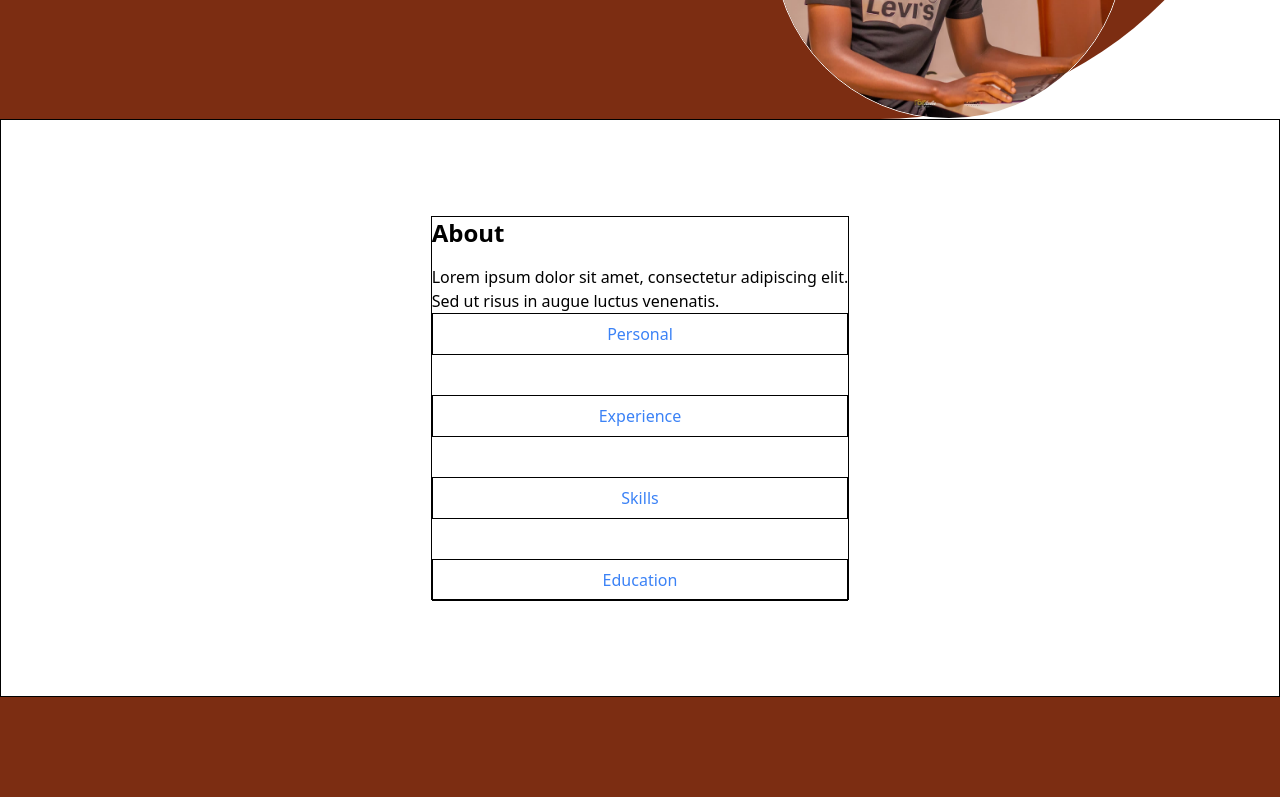
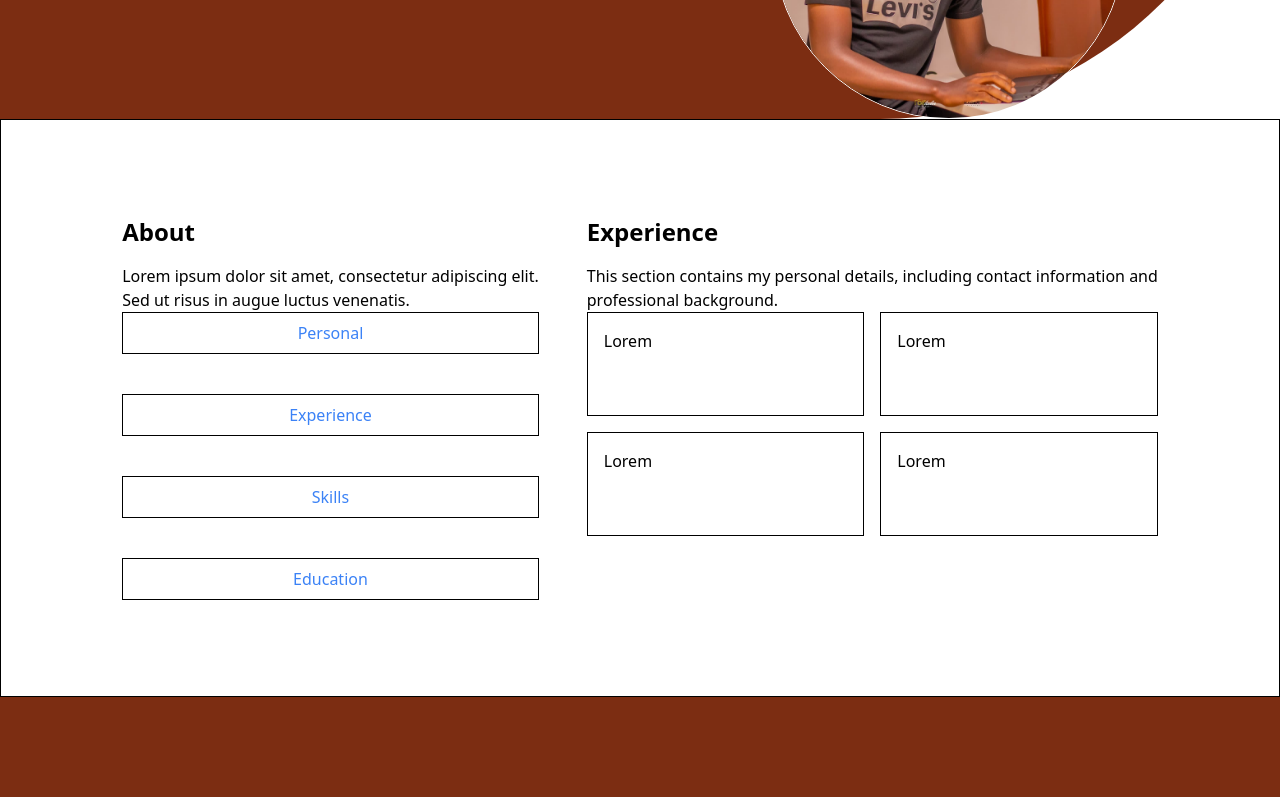
Before and after one commit to Gerardotango/New-portfolio, a React (Vite) app: page /experience in a window 1280 px wide. Shown: the part 521-1318 px from the top of the page. Built offline with nearby package versions, Linux system fonts and the light colour scheme; a web font is replaced by a local one.

Commit message:
Added personal and experience_about files, and modified the border in about.jsx

```diff
--- /dev/null
+++ b/src/components/Experience_about.jsx
@@ -0,0 +1,29 @@
+function Experience_about() {
+    return(
+        <div className='flex flex-col   h-96'>
+      <div>
+        <h2 className="text-2xl font-bold mb-4 text-black">Experience</h2>
+        <p className="text-black">This section contains my personal details, including contact information and<br/> professional background.</p>
+      </div>
+
+      <div className="grid  grid-cols-2 grid-rows-2 h-56 text-black  gap-4">
+        <div className="border border-black p-4">
+          <p>Lorem </p>
+        </div>
+        <div className="border border-black p-4">
+          <p>Lorem </p>
+        </div>
+        <div className="border border-black p-4">
+          <p>Lorem </p>
+        </div>
+        <div className="border border-black p-4">
+          <p>Lorem </p>
+      </div>
+
+
+
+      </div>
+      </div>
+    )
+}
+export default Experience_about;
--- a/src/components/Personal_about.jsx
+++ b/src/components/Personal_about.jsx
@@ -1,18 +1,18 @@
 function Personal_about() {
     return(
-        <div className='flex flex-col  border border-black h-96'>
+        <div className='flex flex-col h-96 gap-8 w-[35rem]'>
       <div>
         <h2 className="text-2xl font-bold mb-4 text-black">Personal Information</h2>
         <p className="text-black">This section contains my personal details, including contact information and<br/> professional background.</p>
       </div>
 
-      <div className="flex flex-row border border-black h-56">
-        <div className="flex-1 border border-black p-4">
+      <div className="flex flex-row  h-56 ">
+        <div className="flex-1 ">
           <p className="text-black"><strong>Name:</strong> Gerardo Tango</p><br/>
-          <p className="text-black"><strong>Nationality:</strong> Congolais</p><br/>
+          <p className="text-black"><strong>Nationality:</strong> Congolaise</p><br/>
           <p className="text-black"><strong>Freelance:</strong> Available</p>
         </div>
-        <div className="flex-1 border border-black p-4">
+        <div className="flex-1 ">
           <p className="text-black"><strong>Phone:</strong> +243 (9) 743-99129</p><br/>
           <p className="text-black"><strong>Email:</strong> tangogerard890@example.com</p><br/>
           <p className="text-black"><strong>Languages:</strong> English, French</p>
--- a/src/components/about.jsx
+++ b/src/components/about.jsx
@@ -1,11 +1,12 @@
 import React from 'react';
 import { Link, Route, Routes } from 'react-router-dom';
 import Personal_about from './Personal_about';
+import Experience_about from './Experience_about';
 
 function About() {
   return (
     <section className="bg-white h-auto py-24 flex justify-center gap-12  border border-black">
-      <div className="flex flex-col  border border-black h-96">
+      <div className="flex flex-col h-96">
         <div className="flex flex-col items-start">
           <h2 className="text-2xl font-bold mb-4 text-black">About</h2>
           <p className="text-black">Lorem ipsum dolor sit amet, consectetur adipiscing elit.<br /> Sed ut risus in augue luctus venenatis.</p>
@@ -28,6 +29,7 @@ function About() {
       </div>
       <Routes>
         <Route path='/personal' element={<Personal_about/>} />
+        <Route path='/experience' element={<Experience_about/>} />
       </Routes>
     </section>
   );
```
